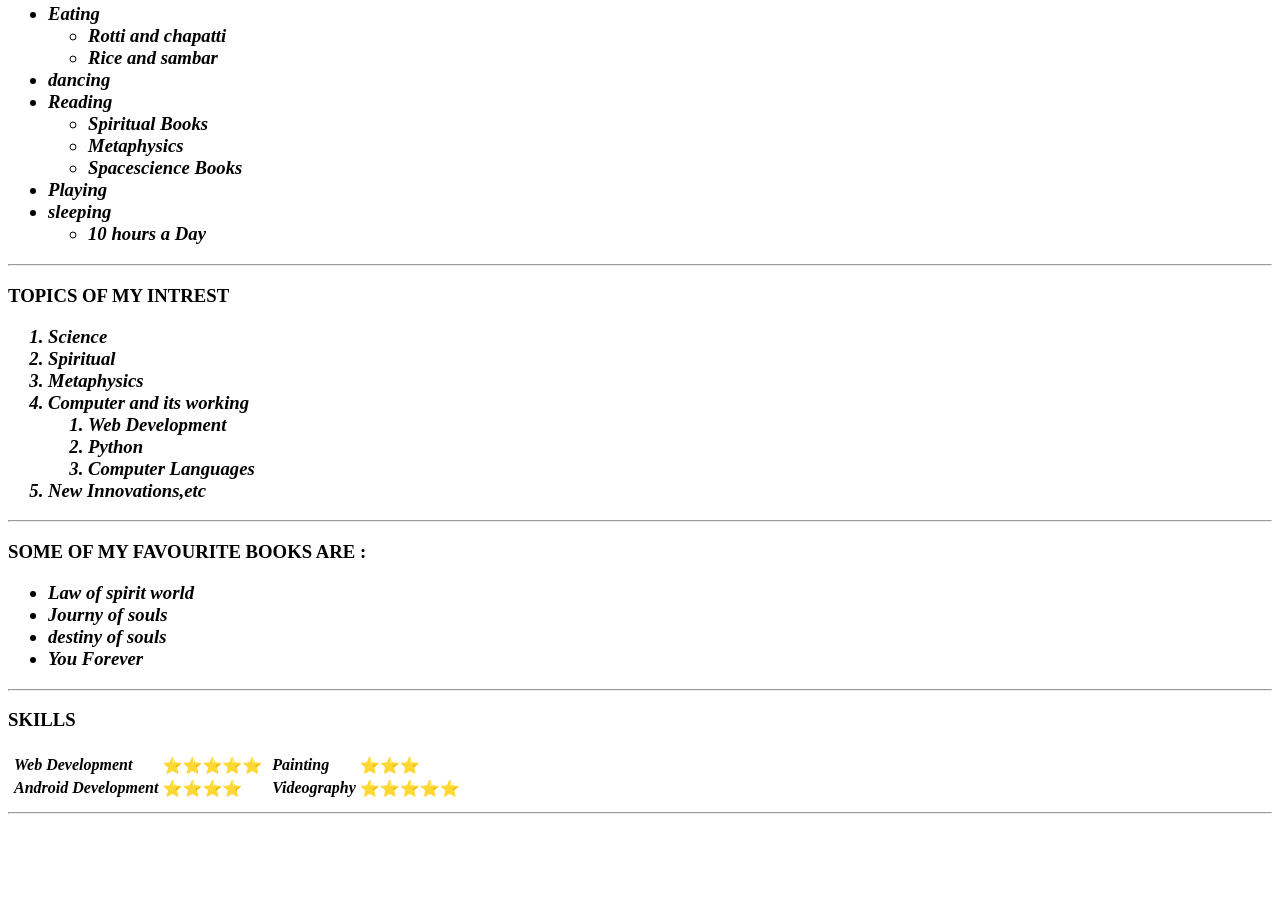
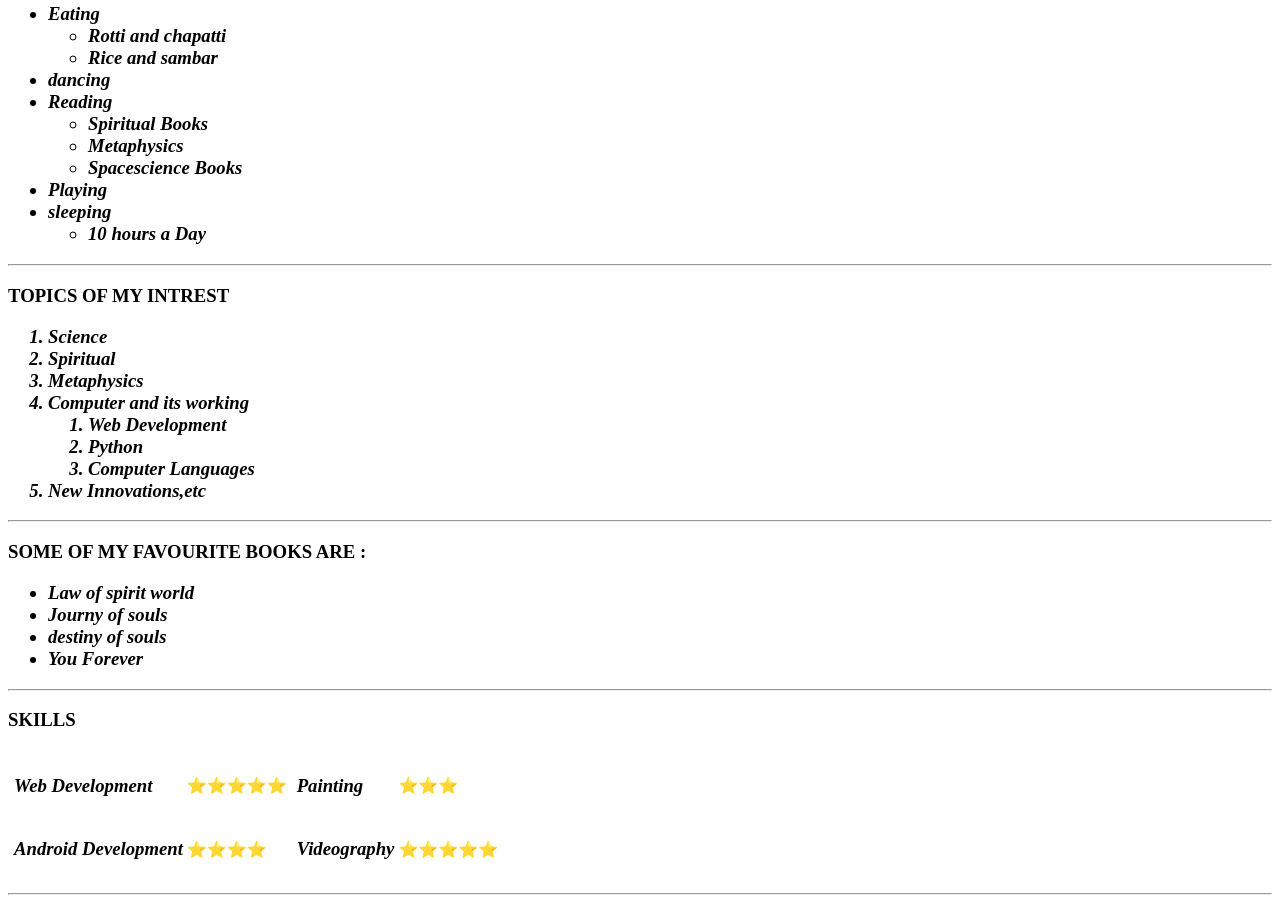
Before and after one commit to Prakashbhavi1702/HTML-Personal-Website, a plain HTML site: page index.html in a window 1280 px wide. Shown: the part 526-1429 px from the top of the page. Before the commit the page ends 1348 px from the top, so only its background shows below. Drawn offline with Linux system fonts and the light colour scheme.

Commit message:
Update index.html

```diff
--- a/index.html
+++ b/index.html
@@ -144,7 +144,7 @@
         <table>
           <tr>
             <td>
-              <strong> <em>Web Development</em></strong>
+              <h3><strong> <em>Web Development</em></strong></h3>
             </td>
             <td>
               ⭐⭐⭐⭐⭐
@@ -152,7 +152,7 @@
           </tr>
           <tr>
             <td>
-              <strong><em>Android Development</em></strong>
+              <h3><strong><em>Android Development</em></strong></h3>
             </td>
             <td>
               ⭐⭐⭐⭐
@@ -163,7 +163,7 @@
         <table>
           <tr>
             <td>
-              <strong><em>Painting</em></strong>
+              <h3><strong><em>Painting</em></strong></h3>
             </td>
             <td>
               ⭐⭐⭐
@@ -171,7 +171,7 @@
           </tr>
           <tr>
             <td>
-              <strong><em>Videography</em></strong>
+              <h3><strong><em>Videography</em></strong></h3>
             </td>
             <td>
               ⭐⭐⭐⭐⭐
```
